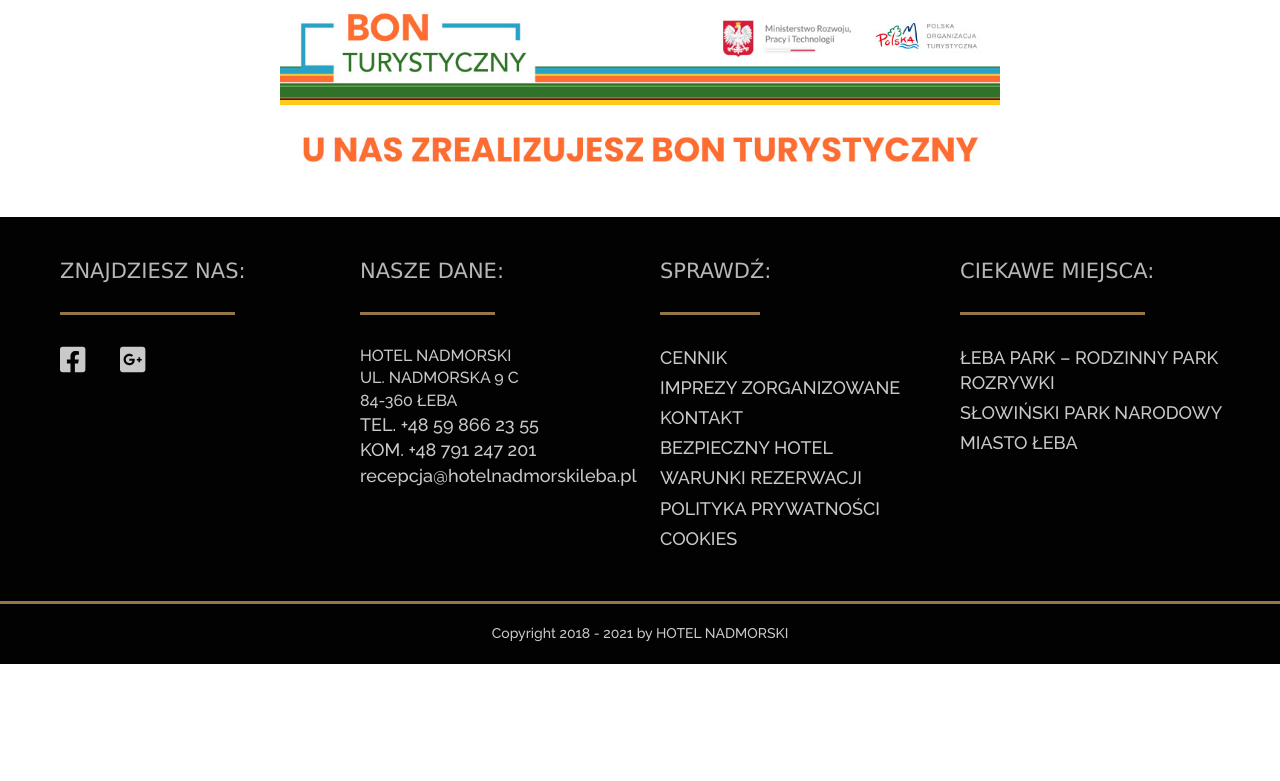
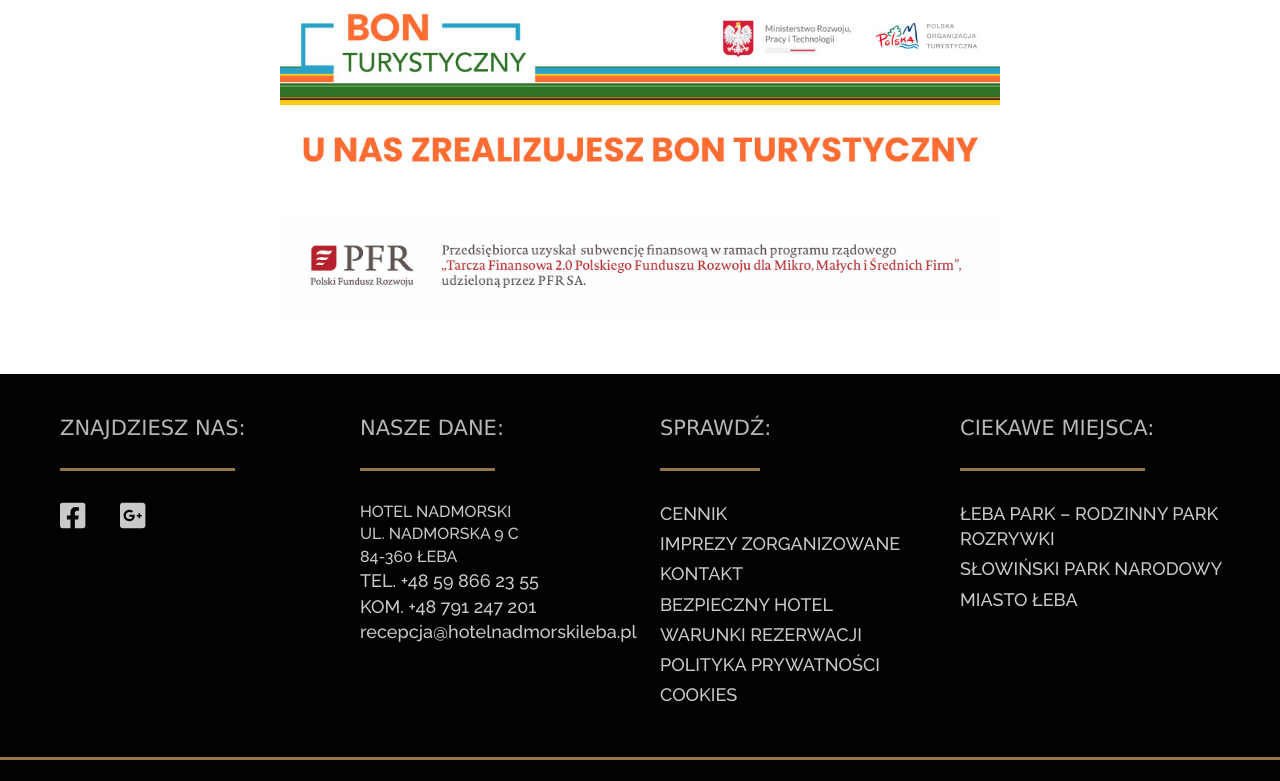
Before and after one commit to marcinstenka/hotelnadmorskileba, a React (Create React App) app: page / in a window 1280 px wide. Shown: the part 1129-1910 px from the top of the page. Before the commit the page ends 1793 px from the top, so only its background shows below. Built offline with nearby package versions, Linux system fonts and the light colour scheme.

Commit message:
voucher 1.1.4 added

```diff
--- a/package.json
+++ b/package.json
@@ -1,7 +1,7 @@
 {
   "name": "hotelnadmorski",
   "version": "0.1.0",
-  "homepage": "",
+  "homepage": "https://hotelnadmorskileba.pl/",
   "private": true,
   "dependencies": {
     "@fortawesome/fontawesome-svg-core": "^1.2.35",
--- a/src/Pages/Hotel.js
+++ b/src/Pages/Hotel.js
@@ -13,6 +13,7 @@ import HotelImage5 from '../assets/hotel5.jpg';
 import HotelImage6 from '../assets/hotel6.jpg';
 import HotelImage7 from '../assets/hotel7.jpg';
 import Voucher from '../assets/voucher.jpg';
+import Pfr from '../assets/pfr.jpg';
 import { useTranslation } from 'react-i18next';
 
 const Hotel = () => {
@@ -114,6 +115,9 @@ const Hotel = () => {
         <div className="voucher">
           <img src={Voucher} alt="Bon turstyczny" />
         </div>
+        <div className="voucher">
+          <img src={Pfr} alt="Bon turstyczny" />
+        </div>
       </div>
       <Footer />
     </>
--- a/src/index.css
+++ b/src/index.css
@@ -271,8 +271,9 @@ img {
 .voucher {
   width: 100%;
   max-width: 720px;
-  margin: 20px auto -15px auto;
+  margin: 20px auto 10px auto;
 }
+
 /* 2.3 Footer */
 
 footer {
```
Also changed, not shown: src/assets/pfr.jpg (added), 3 other files (tests, documents, lock files or other folders).
